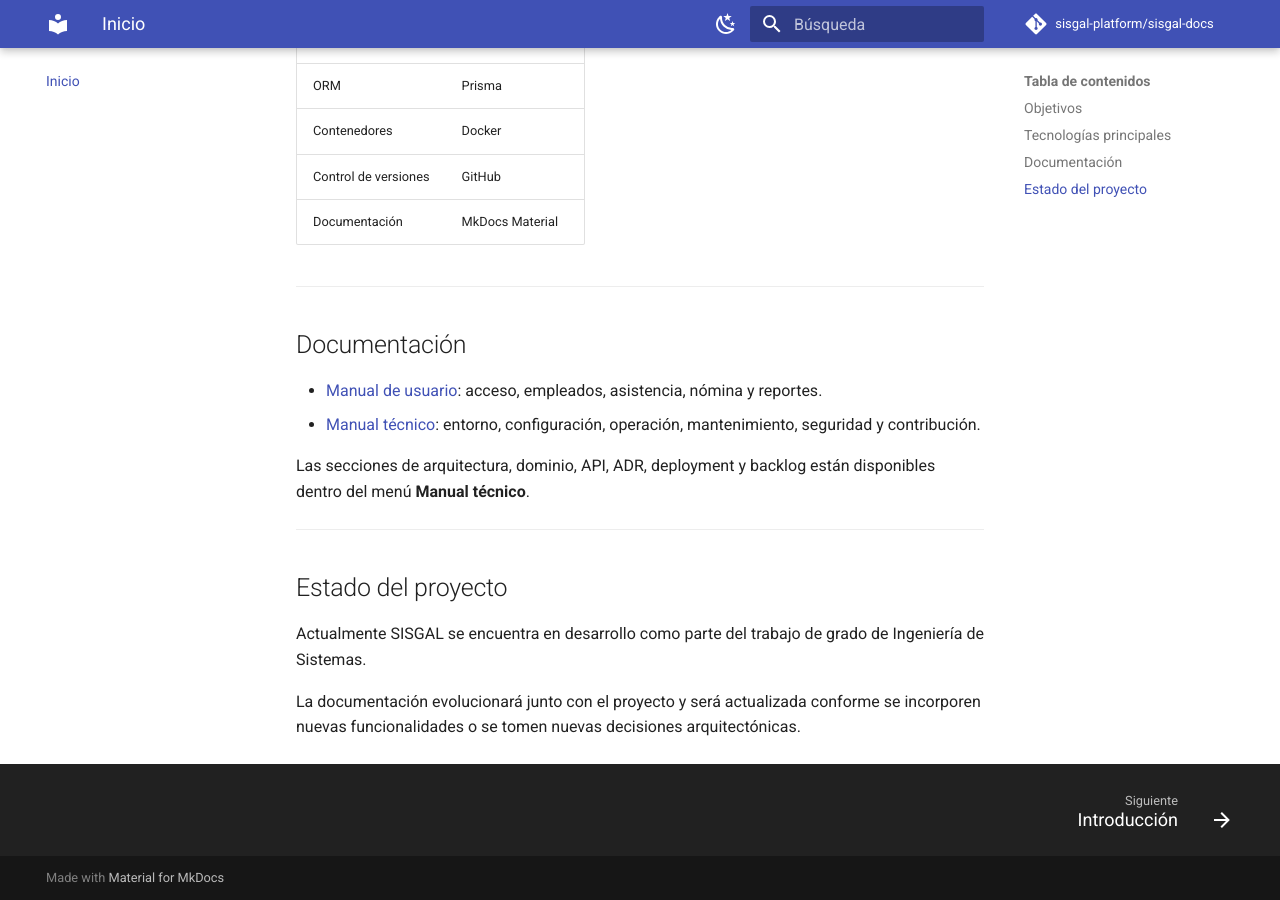
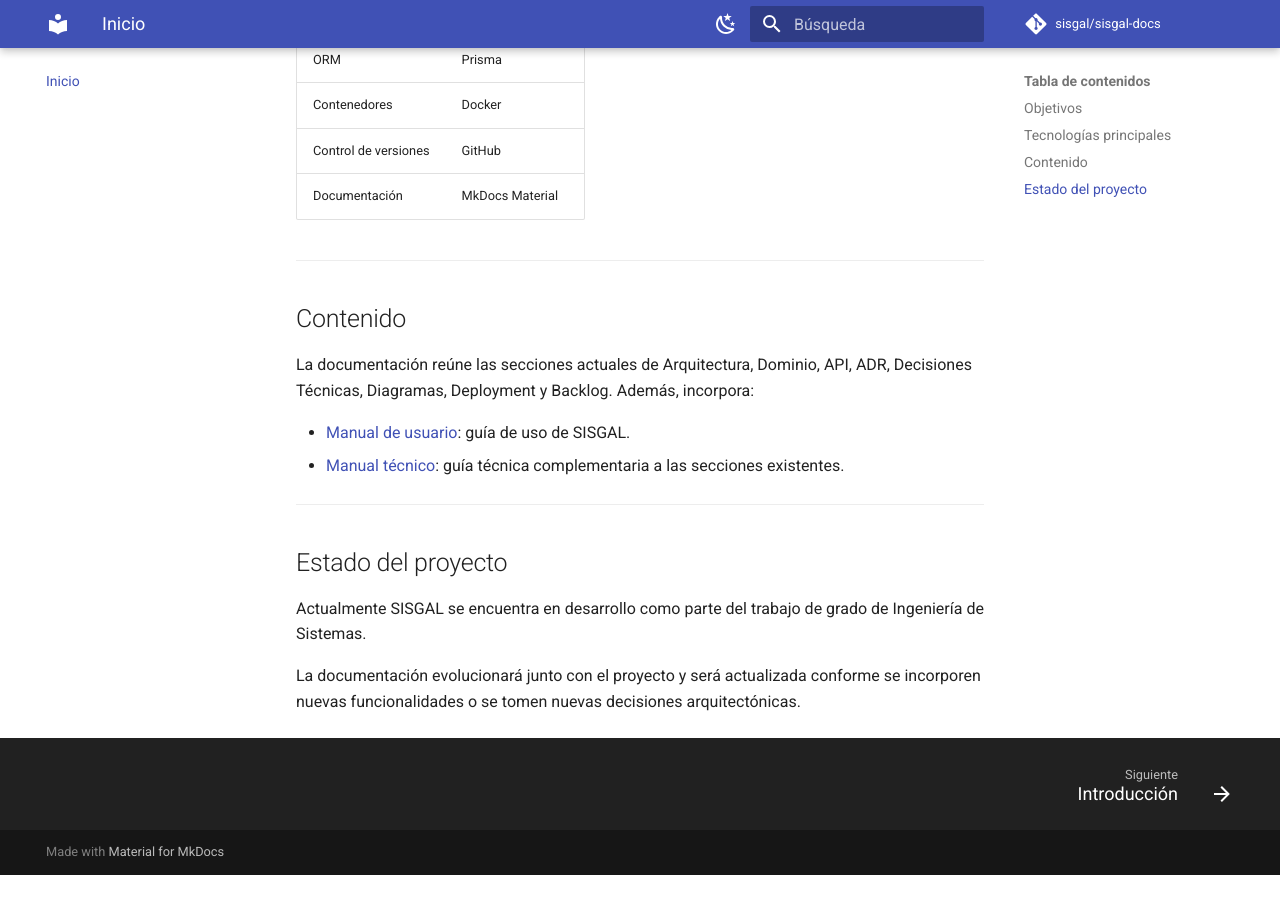
Before and after one commit to sisgal-platform/sisgal-docs, an MkDocs documentation site: the page built from docs/index.md, in a window 1280 px wide and 900 px high, scrolled down 1096 px. Built offline with MkDocs 1.6.1 and Material for MkDocs 9.7.7, drawn with Linux system fonts in a browser that asks for light colours; comment, search, counter and statistics services are not loaded; after the commit the page ends 1971 px from its top, so only the background shows below that; some of the changed lines change nothing that is shown; some of the changed text lies outside the part shown.

Commit message:
Preserve existing navigation and add manual sections

```diff
--- a/docs/index.md
+++ b/docs/index.md
@@ -4,7 +4,7 @@
 
 SISGAL es una plataforma web desarrollada para automatizar el registro de asistencia y el cálculo de la nómina en pequeñas y medianas empresas del sector gastronómico colombiano. El sistema integra el control de asistencia mediante dispositivos biométricos con el procesamiento automatizado de la jornada laboral, permitiendo calcular de forma precisa los diferentes conceptos asociados a la liquidación de nómina conforme a la legislación colombiana vigente.
 
-La documentación se organiza en dos recorridos: el **manual de usuario**, centrado en las tareas realizadas desde la aplicación, y el **manual técnico**, dirigido al desarrollo y operación del sistema. La arquitectura, el dominio, la API y las decisiones técnicas se conservan dentro del recorrido técnico.
+Esta documentación conserva sus secciones existentes y suma dos manuales: el **manual de usuario**, centrado en las tareas realizadas desde la aplicación, y el **manual técnico**, dirigido a quienes desarrollan, configuran, despliegan o mantienen SISGAL.
 
 ---
 
@@ -34,12 +34,12 @@
 
 ---
 
-## Documentación
+## Contenido
 
-- [Manual de usuario](user-guide/index.md): acceso, empleados, asistencia, nómina y reportes.
-- [Manual técnico](technical-guide/index.md): entorno, configuración, operación, mantenimiento, seguridad y contribución.
+La documentación reúne las secciones actuales de Arquitectura, Dominio, API, ADR, Decisiones Técnicas, Diagramas, Deployment y Backlog. Además, incorpora:
 
-Las secciones de arquitectura, dominio, API, ADR, deployment y backlog están disponibles dentro del menú **Manual técnico**.
+- [Manual de usuario](user-guide/index.md): guía de uso de SISGAL.
+- [Manual técnico](technical-guide/index.md): guía técnica complementaria a las secciones existentes.
 
 ---
 
--- a/mkdocs.yml
+++ b/mkdocs.yml
@@ -2,11 +2,12 @@
 site_description: Sistema de Gestión de Asistencia y Liquidación de Nómina
 site_author: Tatiana Sánchez Sanín
 repo_url: https://github.com/sisgal-platform/sisgal-docs
-repo_name: sisgal-platform/sisgal-docs
+repo_name: sisgal/sisgal-docs
 
 theme:
   name: material
   language: es
+
   palette:
     - scheme: default
       primary: indigo
@@ -14,12 +15,14 @@
       toggle:
         icon: material/weather-night
         name: Cambiar a modo oscuro
+
     - scheme: slate
       primary: indigo
       accent: indigo
       toggle:
         icon: material/weather-sunny
         name: Cambiar a modo claro
+
   features:
     - navigation.tabs
     - navigation.sections
@@ -40,13 +43,16 @@
   - md_in_html
   - toc:
       permalink: true
+
   - pymdownx.details
   - pymdownx.superfences
   - pymdownx.highlight
   - pymdownx.inlinehilite
   - pymdownx.tabbed:
       alternate_style: true
+
   - pymdownx.emoji
+
   - pymdownx.tasklist:
       custom_checkbox: true
 
@@ -55,6 +61,64 @@
 
 nav:
   - Inicio: index.md
+
+  - Arquitectura:
+      - Introducción: architecture/index.md
+      - Visión General: architecture/overview.md
+      - Backend: architecture/backend.md
+      - Frontend: architecture/frontend.md
+      - Atributos de Calidad: architecture/quality-attributes.md
+      - Tácticas Arquitectónicas: architecture/tactics.md
+      - Escenarios de Calidad: architecture/scenarios.md
+
+  - Dominio:
+      - Introducción: domain/index.md
+      - Negocio: domain/business.md
+      - Empleados: domain/employee.md
+      - Asistencia: domain/attendance.md
+      - Nómina: domain/payroll.md
+      - Glosario: domain/glossary.md
+
+  - API:
+      - Introducción: api/index.md
+      - Autenticación: api/authentication.md
+      - Empleados: api/employees.md
+      - Asistencia: api/attendance.md
+      - Nómina: api/payroll.md
+
+  - ADR:
+      - Introducción: adr/index.md
+      - ADR-001 - Monolito Modular: adr/ADR-001-modular-monolith.md
+      - ADR-002 - PostgreSQL: adr/ADR-002-postgresql.md
+      - ADR-003 - React: adr/ADR-003-react.md
+
+  - Decisiones Técnicas:
+      - Introducción: decisions/index.md
+      - Stack Tecnológico: decisions/technology-stack.md
+      - Arquitectura: decisions/architecture-decisions.md
+      - Reglas del Negocio: decisions/business-rules.md
+
+  - Diagramas:
+      - Introducción: diagrams/index.md
+      - Contexto (C4): diagrams/context.md
+      - Contenedores (C4): diagrams/containers.md
+      - Componentes (C4): diagrams/components.md
+      - Base de Datos: diagrams/database.md
+      - Secuencia: diagrams/sequence.md
+
+  - Deployment:
+      - Introducción: deployment/index.md
+      - Desarrollo Local: deployment/local.md
+      - Docker: deployment/docker.md
+      - GitHub Actions: deployment/github-actions.md
+      - Producción: deployment/production.md
+
+  - Backlog:
+      - Introducción: backlog/index.md
+      - Roadmap: backlog/roadmap.md
+      - Releases: backlog/releases.md
+      - Azure DevOps: backlog/azure-devops.md
+
   - Manual de usuario:
       - Introducción: user-guide/index.md
       - Acceso y navegación: user-guide/access-navigation.md
@@ -63,6 +127,7 @@
       - Liquidación de nómina: user-guide/payroll.md
       - Consultas y reportes: user-guide/reports.md
       - Preguntas frecuentes: user-guide/faq.md
+
   - Manual técnico:
       - Introducción: technical-guide/index.md
       - Instalación y entorno: technical-guide/setup.md
@@ -71,10 +136,3 @@
       - Mantenimiento: technical-guide/maintenance.md
       - Seguridad: technical-guide/security.md
       - Desarrollo y contribución: technical-guide/contributing.md
-      - Arquitectura: architecture/index.md
-      - Dominio del negocio: domain/index.md
-      - API: api/index.md
-      - Decisiones técnicas: decisions/index.md
-      - ADR: adr/index.md
-      - Deployment: deployment/index.md
-      - Backlog y releases: backlog/index.md
```
